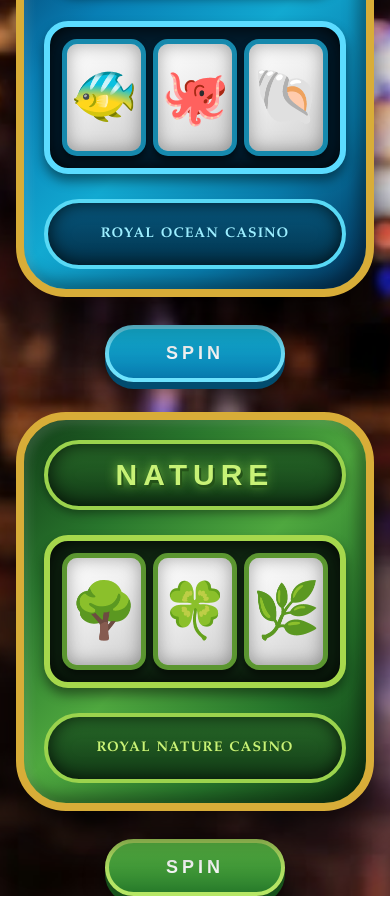
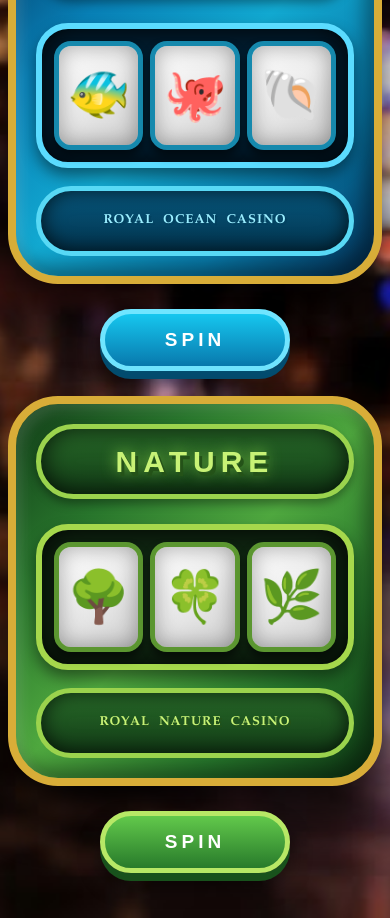
Before and after one commit to hdezadrian/casino, a plain HTML site: page index.html in a window 390 px wide. Shown: the part 651-1569 px from the top of the page. Before the commit the page ends 1547 px from the top, so only its background shows below. Drawn offline with Linux system fonts and the light colour scheme.

Commit message:
Second version

```diff
--- a/style.css
+++ b/style.css
@@ -3,7 +3,6 @@
     margin: 0;
     padding: 0;
 }
-
 
 body {
     min-height: 100vh;
@@ -20,34 +19,32 @@ body {
 
 
 /* ==============================
-   CONTENEDOR DE LAS MÁQUINAS
+   LAS 3 MÁQUINAS
    ============================== */
 
 .machines {
-    position: absolute;
+    width: 100vw;
+    height: 100vh;
 
-    left: 4vw;
-    top: 50%;
-
-    transform: translateY(-50%);
+    padding: 35px 45px;
 
     display: flex;
     align-items: center;
+    justify-content: space-between;
 
-    gap: 45px;
+    gap: 30px;
 }
 
 
-/* ==============================
-   JUEGO
-   ============================== */
+.game {
+    flex: 1;
+    min-width: 0;
 
-.game {
     display: flex;
     flex-direction: column;
     align-items: center;
 
-    gap: 28px;
+    gap: 25px;
 }
 
 
@@ -56,13 +53,12 @@ body {
    ============================== */
 
 .slot-machine {
-    position: relative;
+    width: 100%;
+    max-width: 560px;
 
-    width: 520px;
+    padding: 30px 30px 32px;
 
-    padding: 28px 30px 32px;
-
-    border-radius: 70px;
+    border-radius: 65px;
 
     background: linear-gradient(
         135deg,
@@ -76,9 +72,9 @@ body {
     border: 8px solid #d8ad38;
 
     box-shadow:
-        0 25px 50px rgba(0, 0, 0, 0.65),
-        inset 5px 5px 10px rgba(255, 255, 255, 0.12),
-        inset -8px -8px 15px rgba(0, 0, 0, 0.35);
+        0 25px 50px rgba(0, 0, 0, 0.7),
+        inset 6px 6px 12px rgba(255, 255, 255, 0.12),
+        inset -10px -10px 18px rgba(0, 0, 0, 0.35);
 }
 
 
@@ -87,7 +83,7 @@ body {
    ============================== */
 
 .machine-header {
-    height: 90px;
+    height: 100px;
 
     display: flex;
     justify-content: center;
@@ -103,37 +99,39 @@ body {
         #520303
     );
 
-    border: 4px solid #f1cc55;
+    border: 5px solid #f1cc55;
 
     box-shadow:
-        inset 0 0 20px rgba(0, 0, 0, 0.8),
-        0 4px 8px rgba(0, 0, 0, 0.35);
+        inset 0 0 25px rgba(0, 0, 0, 0.8),
+        0 5px 10px rgba(0, 0, 0, 0.35);
 }
 
 
 .machine-header h1 {
     color: #ffd94d;
 
-    font-size: 42px;
+    font-size: clamp(32px, 3vw, 48px);
     font-weight: 900;
 
-    letter-spacing: 10px;
+    letter-spacing: 8px;
 
     text-shadow:
-        2px 3px 0 #650707,
-        0 0 12px rgba(255, 216, 70, 0.7);
+        3px 4px 0 #650707,
+        0 0 15px rgba(255, 216, 70, 0.7);
 }
 
 
 /* ==============================
-   MARCO DE LOS RODILLOS
+   MARCO DE RODILLOS
    ============================== */
 
 .reels-frame {
+    width: 100%;
+
     display: flex;
     justify-content: center;
 
-    gap: 13px;
+    gap: 14px;
 
     padding: 20px;
 
@@ -144,8 +142,8 @@ body {
     border: 6px solid #efc94c;
 
     box-shadow:
-        inset 0 0 25px #000,
-        0 7px 12px rgba(0, 0, 0, 0.45);
+        inset 0 0 30px #000,
+        0 8px 15px rgba(0, 0, 0, 0.45);
 }
 
 
@@ -154,8 +152,9 @@ body {
    ============================== */
 
 .reel {
-    width: 135px;
-    height: 155px;
+    flex: 1;
+
+    height: clamp(170px, 22vh, 230px);
 
     display: flex;
     justify-content: center;
@@ -163,7 +162,7 @@ body {
 
     overflow: hidden;
 
-    border-radius: 22px;
+    border-radius: 24px;
 
     background: linear-gradient(
         145deg,
@@ -175,13 +174,13 @@ body {
     border: 5px solid #a98220;
 
     box-shadow:
-        inset 0 0 18px rgba(0, 0, 0, 0.35),
-        0 5px 7px rgba(0, 0, 0, 0.55);
+        inset 0 0 22px rgba(0, 0, 0, 0.35),
+        0 6px 9px rgba(0, 0, 0, 0.55);
 }
 
 
 .symbol {
-    font-size: 78px;
+    font-size: clamp(70px, 6vw, 105px);
 
     line-height: 1;
 
@@ -190,7 +189,7 @@ body {
 
 
 /* ==============================
-   ANIMACIÓN DE GIRO
+   ANIMACIÓN
    ============================== */
 
 .spinning {
@@ -201,20 +200,19 @@ body {
 @keyframes reel-spin {
 
     0% {
-        transform: translateY(-20px) scale(0.95);
+        transform: translateY(-25px) scale(0.95);
         opacity: 0.5;
     }
 
     50% {
-        transform: translateY(20px) scale(1);
+        transform: translateY(25px) scale(1);
         opacity: 1;
     }
 
     100% {
-        transform: translateY(-20px) scale(0.95);
+        transform: translateY(-25px) scale(0.95);
         opacity: 0.5;
     }
-
 }
 
 
@@ -223,11 +221,12 @@ body {
    ============================== */
 
 .casino-name {
-    height: 95px;
+    width: 100%;
+    height: 85px;
 
     margin-top: 25px;
 
-    padding: 0 22px;
+    padding: 0 20px;
 
     display: flex;
     justify-content: center;
@@ -243,10 +242,10 @@ body {
         #400202
     );
 
-    border: 4px solid #d5aa36;
+    border: 5px solid #d5aa36;
 
     box-shadow:
-        inset 0 0 18px rgba(0, 0, 0, 0.75);
+        inset 0 0 20px rgba(0, 0, 0, 0.75);
 }
 
 
@@ -254,7 +253,7 @@ body {
 .casino-name strong {
     font-family: "Palatino Linotype", Palatino, serif;
 
-    font-size: 20px;
+    font-size: clamp(15px, 1.3vw, 21px);
     font-weight: bold;
 
     color: #f4d05a;
@@ -262,20 +261,20 @@ body {
     letter-spacing: 2px;
 
     text-shadow:
-        1px 1px 0 #670707;
+        2px 2px 0 #670707;
 }
 
 
 /* ==============================
-   BOTÓN
+   BOTONES
    ============================== */
 
 .spin-button {
-    min-width: 220px;
+    min-width: 230px;
 
-    padding: 17px 50px;
+    padding: 18px 45px;
 
-    border: 4px solid #f1c84a;
+    border: 5px solid #f1c84a;
 
     border-radius: 999px;
 
@@ -295,7 +294,7 @@ body {
     cursor: pointer;
 
     box-shadow:
-        0 7px 0 #650000,
+        0 8px 0 #650000,
         0 12px 20px rgba(0, 0, 0, 0.5);
 
     transition:
@@ -314,8 +313,8 @@ body {
     transform: translateY(6px);
 
     box-shadow:
-        0 1px 0 #650000,
-        0 5px 10px rgba(0, 0, 0, 0.4);
+        0 2px 0 #650000,
+        0 6px 12px rgba(0, 0, 0, 0.4);
 }
 
 
@@ -341,8 +340,6 @@ body {
 }
 
 
-/* CABECERA DEL MAR */
-
 .sea-machine .machine-header {
     background: linear-gradient(
         180deg,
@@ -358,28 +355,21 @@ body {
     color: #8deaff;
 
     text-shadow:
-        2px 3px 0 #03405f,
-        0 0 12px rgba(80, 220, 255, 0.8);
+        3px 4px 0 #03405f,
+        0 0 15px rgba(80, 220, 255, 0.8);
 }
 
 
-/* MARCO DEL MAR */
-
 .sea-machine .reels-frame {
     background: #021e31;
-
     border-color: #5bdcff;
 }
 
-
-/* RODILLOS DEL MAR */
 
 .sea-machine .reel {
     border-color: #1689ad;
 }
 
-
-/* NOMBRE DEL MAR */
 
 .sea-name {
     background: linear-gradient(
@@ -397,11 +387,9 @@ body {
     color: #9beeff;
 
     text-shadow:
-        1px 1px 0 #03405f;
+        2px 2px 0 #03405f;
 }
 
-
-/* BOTÓN DEL MAR */
 
 .sea-button {
     background: linear-gradient(
@@ -413,18 +401,95 @@ body {
     border-color: #70e5ff;
 
     box-shadow:
-        0 7px 0 #034d70,
+        0 8px 0 #034d70,
         0 12px 20px rgba(0, 0, 0, 0.5);
 }
 
 
-.sea-button:hover {
-    filter: brightness(1.12);
+/* ==============================
+   MÁQUINA DE NATURALEZA
+   ============================== */
+
+.nature-machine {
+    background: linear-gradient(
+        135deg,
+        #123d18 0%,
+        #28752c 25%,
+        #4fa83f 50%,
+        #26752b 75%,
+        #0d3513 100%
+    );
+}
+
+
+.nature-machine .machine-header {
+    background: linear-gradient(
+        180deg,
+        #286b29,
+        #123b16
+    );
+
+    border-color: #9bd34d;
+}
+
+
+.nature-machine .machine-header h1 {
+    color: #c8f276;
+
+    text-shadow:
+        3px 4px 0 #245218,
+        0 0 15px rgba(160, 240, 80, 0.8);
+}
+
+
+.nature-machine .reels-frame {
+    background: #102712;
+    border-color: #a6d84c;
+}
+
+
+.nature-machine .reel {
+    border-color: #5b9630;
+}
+
+
+.nature-name {
+    background: linear-gradient(
+        180deg,
+        #286b29,
+        #123b16
+    );
+
+    border-color: #9bd34d;
+}
+
+
+.nature-name span,
+.nature-name strong {
+    color: #c8f276;
+
+    text-shadow:
+        2px 2px 0 #245218;
+}
+
+
+.nature-button {
+    background: linear-gradient(
+        180deg,
+        #62c94b,
+        #287b2b
+    );
+
+    border-color: #b7e866;
+
+    box-shadow:
+        0 8px 0 #18521c,
+        0 12px 20px rgba(0, 0, 0, 0.5);
 }
 
 
 /* ==============================
-   ANIMACIÓN DE PREMIO
+   PREMIO
    ============================== */
 
 .win {
@@ -443,26 +508,37 @@ body {
         transform: scale(1.08);
         filter: brightness(1.6);
     }
-
 }
 
 
 /* ==============================
-   PANTALLAS MEDIANAS
+   PANTALLAS PEQUEÑAS
    ============================== */
 
-@media (max-width: 1200px) {
+@media (max-width: 1100px) {
+
+    body {
+        overflow-y: auto;
+    }
 
     .machines {
-        left: 2vw;
+        height: auto;
+        min-height: 100vh;
 
-        gap: 20px;
+        padding: 30px 20px;
 
-        transform: translateY(-50%) scale(0.82);
+        flex-direction: column;
 
-        transform-origin: left center;
+        justify-content: center;
     }
 
+    .game {
+        width: min(95vw, 600px);
+    }
+
+    .slot-machine {
+        max-width: 600px;
+    }
 }
 
 
@@ -470,199 +546,60 @@ body {
    MÓVIL
    ============================== */
 
-@media (max-width: 700px) {
+@media (max-width: 600px) {
 
-    body {
-        overflow-y: auto;
-        overflow-x: hidden;
+    .machines {
+        padding: 45px 60px;
+        gap: 25px;
+}
+
+    .game {
+        width: 96vw;
     }
 
-
-    .machines {
-        position: static;
-
-        min-height: 100vh;
-
-        padding: 30px 15px;
-
-        transform: none;
-
-        flex-direction: column;
-
-        justify-content: center;
-
-        gap: 35px;
-    }
-
-
-    .game {
-        transform: none;
-    }
-
-
     .slot-machine {
-        width: 92vw;
-
         padding: 20px;
 
         border-radius: 50px;
     }
 
-
     .machine-header {
-        height: 70px;
+        height: 75px;
     }
-
 
     .machine-header h1 {
         font-size: 30px;
-
         letter-spacing: 6px;
     }
 
-
     .reels-frame {
         gap: 7px;
-
         padding: 12px;
-
-        border-radius: 24px;
     }
 
-
     .reel {
-        width: 27vw;
-        height: 30vw;
-
-        border-radius: 15px;
+        height: 28vw;
+        border-radius: 17px;
     }
 
-
     .symbol {
-        font-size: 14vw;
+        font-size: 13vw;
     }
-
 
     .casino-name {
         height: 70px;
-
-        padding: 0 12px;
-
-        gap: 6px;
+        margin-top: 18px;
     }
-
 
     .casino-name span,
     .casino-name strong {
-        font-size: 14px;
-
+        font-size: 13px;
         letter-spacing: 1px;
     }
 
-
     .spin-button {
-        min-width: 180px;
-
-        padding: 14px 40px;
-
-        font-size: 18px;
+        min-width: 190px;
+        padding: 15px 35px;
+        font-size: 19px;
     }
-
 }
-
-/* ==============================
-   MÁQUINA DE NATURALEZA
-   ============================== */
-
-.nature-machine {
-    background: linear-gradient(
-        135deg,
-        #123d18 0%,
-        #28752c 25%,
-        #4fa83f 50%,
-        #26752b 75%,
-        #0d3513 100%
-    );
-}
-
-
-/* CABECERA */
-
-.nature-machine .machine-header {
-    background: linear-gradient(
-        180deg,
-        #286b29,
-        #123b16
-    );
-
-    border-color: #9bd34d;
-}
-
-
-.nature-machine .machine-header h1 {
-    color: #c8f276;
-
-    text-shadow:
-        2px 3px 0 #245218,
-        0 0 12px rgba(160, 240, 80, 0.8);
-}
-
-
-/* MARCO */
-
-.nature-machine .reels-frame {
-    background: #102712;
-
-    border-color: #a6d84c;
-}
-
-
-/* RODILLOS */
-
-.nature-machine .reel {
-    border-color: #5b9630;
-}
-
-
-/* NOMBRE */
-
-.nature-name {
-    background: linear-gradient(
-        180deg,
-        #286b29,
-        #123b16
-    );
-
-    border-color: #9bd34d;
-}
-
-
-.nature-name span,
-.nature-name strong {
-    color: #c8f276;
-
-    text-shadow:
-        1px 1px 0 #245218;
-}
-
-
-/* BOTÓN */
-
-.nature-button {
-    background: linear-gradient(
-        180deg,
-        #62c94b,
-        #287b2b
-    );
-
-    border-color: #b7e866;
-
-    box-shadow:
-        0 7px 0 #18521c,
-        0 12px 20px rgba(0, 0, 0, 0.5);
-}
-
-
-.nature-button:hover {
-    filter: brightness(1.12);
-}
```
Also changed, not shown: index.html (+17 -6 lines).
